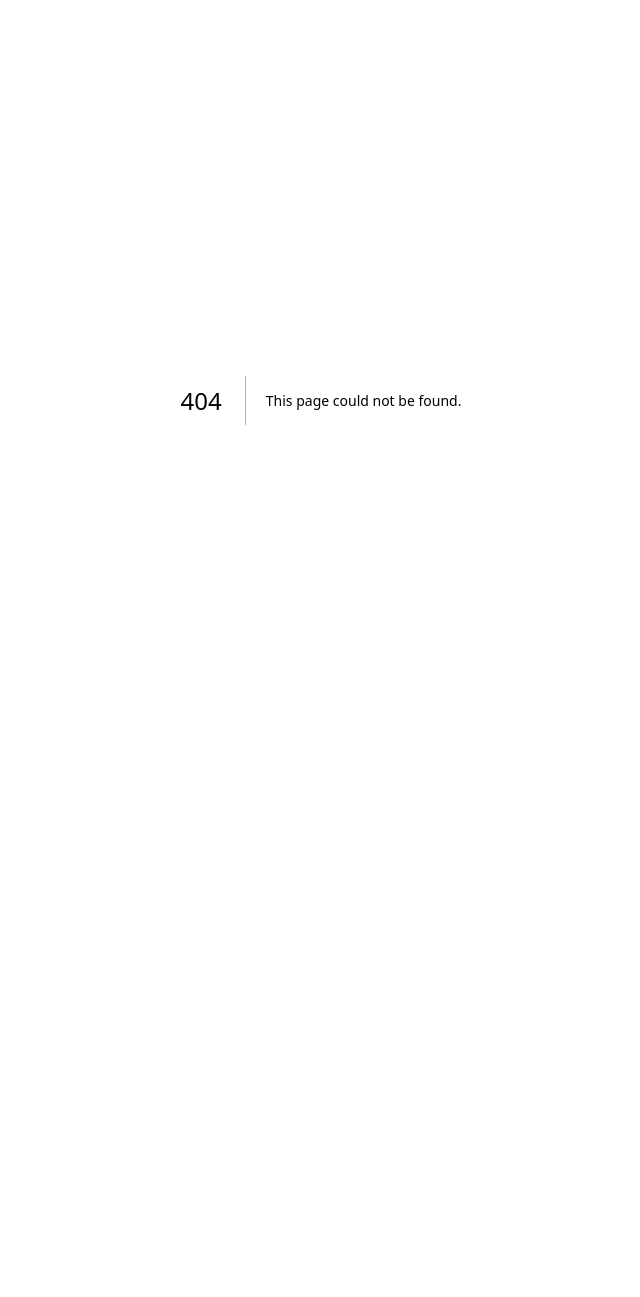
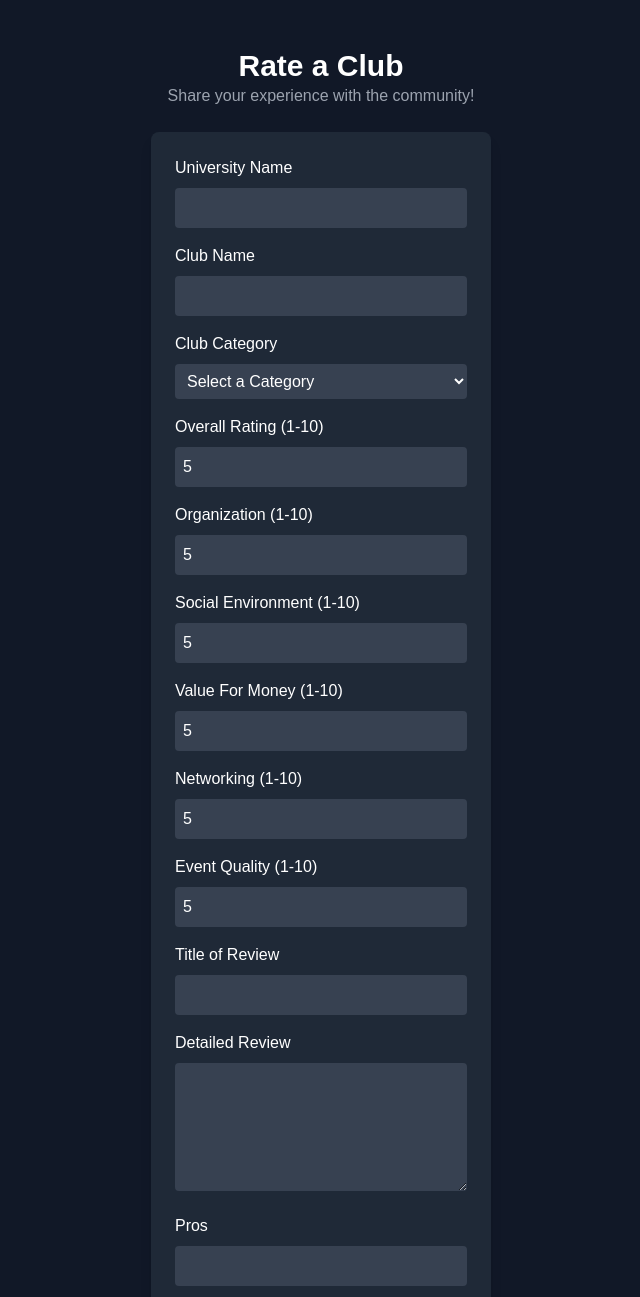
Before and after one commit to LoafBurger/RateMyClub, a Next.js app: page /rate-club in a window 1280 px wide. Before the commit this address had no page. Shown: the top 1297 px of the page, without its empty margins (319-959 px from the left). Before the commit the page ends 800 px from the top, so only its background shows below. Built offline with nearby package versions, Linux system fonts and the light colour scheme.

Commit message:
finished creating the front end of the “rate-page” for the user to leave a rating for a club (no functionality yet)

```diff
--- a/src/app/page.jsx
+++ b/src/app/page.jsx
@@ -39,6 +39,7 @@ export default function Home() {
       description:
         "Share your thoughts and rate your favorite clubs to help the community.",
       buttonText: "Rate Now",
+      link: "/rate-club", // Add the link to the rating page
     },
 
     {
@@ -132,7 +133,10 @@ export default function Home() {
                   >
                     <h3 className="text-xl font-semibold mb-2">{card.title}</h3>
                     <p className="text-gray-400 mb-4">{card.description}</p>
-                    <button className="px-4 py-2 bg-indigo-600 rounded hover:bg-indigo-500">
+                    <button
+                      onClick={() => router.push(card.link)}
+                      className="px-4 py-2 bg-indigo-600 rounded hover:bg-indigo-500"
+                    >
                       {card.buttonText}
                     </button>
                   </div>
--- /dev/null
+++ b/src/app/rate-club/page.jsx
@@ -0,0 +1,232 @@
+"use client";
+import { useState } from "react";
+
+export default function RateClub() {
+  const [formData, setFormData] = useState({
+    university: "",
+    clubName: "",
+    category: "",
+    overallRating: 5,
+    Organization: 5,
+    SocialEnvironment: 5,
+    ValueForMoney: 5,
+    Networking: 5,
+    EventQuality: 5,
+    reviewTitle: "",
+    detailedReview: "",
+    pros: "",
+    cons: "",
+    recommend: false,
+    isMember: false,
+    role: "",
+  });
+
+  const categories = [
+    "Academic",
+    "Sports",
+    "Cultural",
+    "Social",
+    "Volunteering",
+    "Professional",
+  ];
+
+  const roles = ["Member", "Executive", "Volunteer", "Attendee"];
+
+  const handleChange = (e) => {
+    const { name, value, type, checked } = e.target;
+    setFormData({
+      ...formData,
+      [name]: type === "checkbox" ? checked : value,
+    });
+  };
+
+  const handleSubmit = (e) => {
+    e.preventDefault();
+    console.log("Submitted Data:", formData);
+  };
+
+  return (
+    <div className="min-h-screen flex flex-col bg-gray-900 text-white p-6">
+      <header className="text-center py-6">
+        <h1 className="text-3xl font-bold">Rate a Club</h1>
+        <p className="text-gray-400">Share your experience with the community!</p>
+      </header>
+
+      <form
+        onSubmit={handleSubmit}
+        className="max-w-2xl mx-auto bg-gray-800 p-6 rounded-lg shadow-lg"
+      >
+        {/* Club Information */}
+        <div className="mb-4">
+          <label className="block mb-2">University Name</label>
+          <input
+            type="text"
+            name="university"
+            value={formData.university}
+            onChange={handleChange}
+            className="w-full p-2 rounded bg-gray-700"
+            required
+          />
+        </div>
+
+        <div className="mb-4">
+          <label className="block mb-2">Club Name</label>
+          <input
+            type="text"
+            name="clubName"
+            value={formData.clubName}
+            onChange={handleChange}
+            className="w-full p-2 rounded bg-gray-700"
+            required
+          />
+        </div>
+
+        <div className="mb-4">
+          <label className="block mb-2">Club Category</label>
+          <select
+            name="category"
+            value={formData.category}
+            onChange={handleChange}
+            className="w-full p-2 rounded bg-gray-700"
+            required
+          >
+            <option value="">Select a Category</option>
+            {categories.map((cat, index) => (
+              <option key={index} value={cat}>
+                {cat}
+              </option>
+            ))}
+          </select>
+        </div>
+
+        {/* Rating System */}
+        <div className="mb-4">
+          <label className="block mb-2">Overall Rating (1-10)</label>
+          <input
+            type="number"
+            name="overallRating"
+            min="1"
+            max="10"
+            value={formData.overallRating}
+            onChange={handleChange}
+            className="w-full p-2 rounded bg-gray-700"
+            required
+          />
+        </div>
+
+        {["Organization", "SocialEnvironment", "ValueForMoney", "Networking", "EventQuality"].map(
+          (field, index) => (
+            <div key={index} className="mb-4">
+              <label className="block mb-2">
+                {field.replace(/([A-Z])/g, " $1").trim()} (1-10)
+              </label>
+              <input
+                type="number"
+                name={field}
+                min="1"
+                max="10"
+                value={formData[field]}
+                onChange={handleChange}
+                className="w-full p-2 rounded bg-gray-700"
+              />
+            </div>
+          )
+        )}
+
+        {/* Review Details */}
+        <div className="mb-4">
+          <label className="block mb-2">Title of Review</label>
+          <input
+            type="text"
+            name="reviewTitle"
+            value={formData.reviewTitle}
+            onChange={handleChange}
+            className="w-full p-2 rounded bg-gray-700"
+            required
+          />
+        </div>
+
+        <div className="mb-4">
+          <label className="block mb-2">Detailed Review</label>
+          <textarea
+            name="detailedReview"
+            value={formData.detailedReview}
+            onChange={handleChange}
+            className="w-full p-2 rounded bg-gray-700 h-32"
+            required
+          />
+        </div>
+
+        <div className="mb-4">
+          <label className="block mb-2">Pros</label>
+          <input
+            type="text"
+            name="pros"
+            value={formData.pros}
+            onChange={handleChange}
+            className="w-full p-2 rounded bg-gray-700"
+          />
+        </div>
+
+        <div className="mb-4">
+          <label className="block mb-2">Cons</label>
+          <input
+            type="text"
+            name="cons"
+            value={formData.cons}
+            onChange={handleChange}
+            className="w-full p-2 rounded bg-gray-700"
+          />
+        </div>
+
+        <div className="mb-4 flex items-center">
+          <label className="mr-2">Would you recommend this club?</label>
+          <input
+            type="checkbox"
+            name="recommend"
+            checked={formData.recommend}
+            onChange={handleChange}
+            className="w-5 h-5"
+          />
+        </div>
+
+        {/* User Information */}
+        <div className="mb-4 flex items-center">
+          <label className="mr-2">Are you a current or former member?</label>
+          <input
+            type="checkbox"
+            name="isMember"
+            checked={formData.isMember}
+            onChange={handleChange}
+            className="w-5 h-5"
+          />
+        </div>
+
+        <div className="mb-4">
+          <label className="block mb-2">Your Role in the Club</label>
+          <select
+            name="role"
+            value={formData.role}
+            onChange={handleChange}
+            className="w-full p-2 rounded bg-gray-700"
+          >
+            <option value="">Select a role</option>
+            {roles.map((role, index) => (
+              <option key={index} value={role}>
+                {role}
+              </option>
+            ))}
+          </select>
+        </div>
+
+        {/* Submit Button */}
+        <button
+          type="submit"
+          className="w-full py-2 bg-indigo-600 rounded hover:bg-indigo-500"
+        >
+          Submit Review
+        </button>
+      </form>
+    </div>
+  );
+}
```
